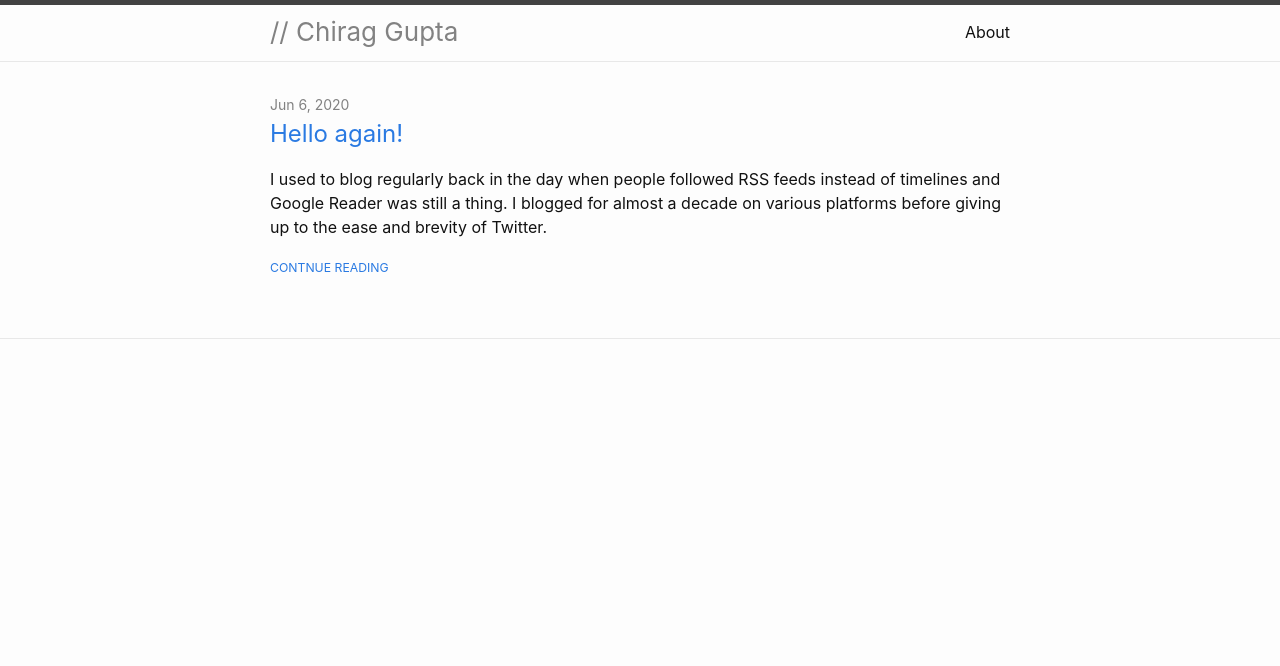
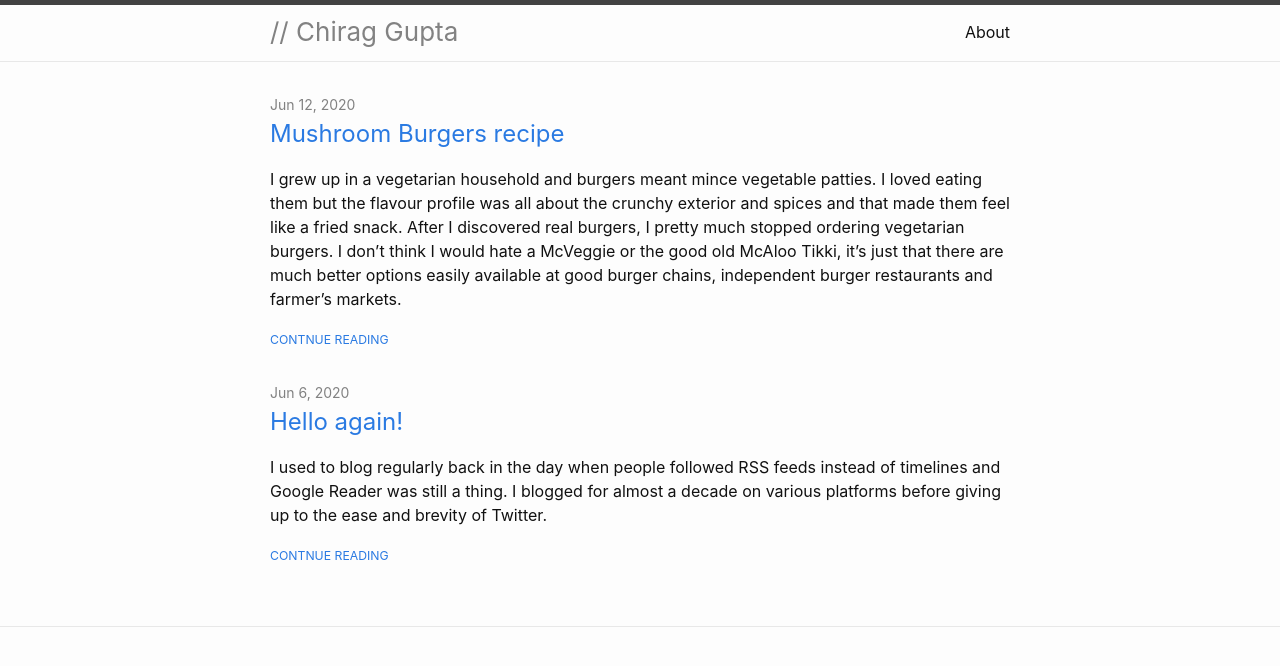
Before and after one commit to chiraggupta/ChiragGupta.com, a Jekyll site: the page built from index.md, in a window 1280 px wide. Shown: the top 666 px of the page. Built offline with Jekyll 4.4.1, drawn with Linux system fonts in a browser that asks for light colours.

Commit message:
Publish mushroom burgers recipe

```diff
--- a/_drafts/mushroom-burgers-recipe.md
+++ b/_posts/2020-06-12-mushroom-burgers-recipe.md
@@ -1,6 +1,7 @@
 ---
 layout: post
 title: 'Mushroom Burgers recipe'
+date: 2020-06-12 10:00:01 +0100
 categories: recipes
 ---
 
@@ -64,7 +65,7 @@ _Makes 4 burgers_
 - Put the burger onto the pan, press it gently and let it cook for at least 5 minutes on each side. It should be nicely browned and should not stick to the bottom before you turn it over.
 - Let the burgers cool down for a couple of minutes and you are ready to serve!
 
-## Serve
+### Serve
 
 I like to serve these on brioche burger buns with lettuce, mayonnaise and a dash of ketchup. You can use any buns and condiments but remember that these are softer than regular burgers so crusty rolls may not be a great option.
 
```
